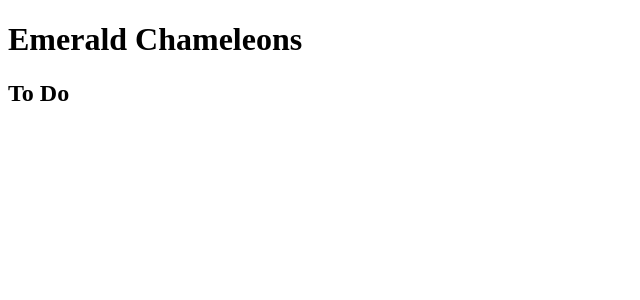
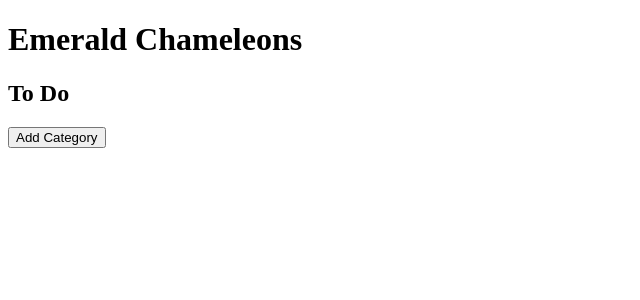
Before and after one commit to stardust2stardust/emerald-chameleon-todo-forked, a React (Vite) app: page / in a window 1280 px wide. Shown: the top 300 px of the page, without its empty margins (0-640 px from the left). Built offline with nearby package versions, Linux system fonts and the light colour scheme.

Commit message:
add Add Category component with logic to display button or input

```diff
--- a/src/App.tsx
+++ b/src/App.tsx
@@ -1,5 +1,7 @@
 import { useState } from 'react'
 import './App.scss'
+
+import AddCategory from './components/AddCategory'
 
 function App() {
   const [count, setCount] = useState(0)
@@ -13,6 +15,9 @@ function App() {
         <div className={'counter'}>
           <h2>To Do</h2>
         </div>
+        <div className={'btn-add-category'}>
+          <AddCategory />
+        </div>
         <div className={'to-do-wrapper'}></div>
       </div>
     </div>
--- /dev/null
+++ b/src/components/AddCategory.tsx
@@ -0,0 +1,36 @@
+import React from 'react'
+import { useState } from 'react'
+
+// type Props = {}
+
+// Clicking on the Add Category button should hide the button
+// and display an input field with 2 buttons next to it: Ok and Cancel
+
+const AddCategory = () => {
+  //.. track state of Add Category button
+  const [isClicked, setIsClicked] = useState(false)
+
+  // if clicked, Add Category button is hidden and Input field with ok/cancel buttons is displayed
+
+  const handleClick = () => {
+    console.log('testing Add New')
+    setIsClicked(!isClicked)
+  }
+
+  return (
+    <div>
+      {isClicked && (
+        <>
+          <input type="text" />
+          <button onClick={handleClick} type="submit">
+            Ok
+          </button>
+          <button onClick={handleClick}>Cancel</button>
+        </>
+      )}
+      {!isClicked && <button onClick={handleClick}>Add Category</button>}
+    </div>
+  )
+}
+
+export default AddCategory
```
